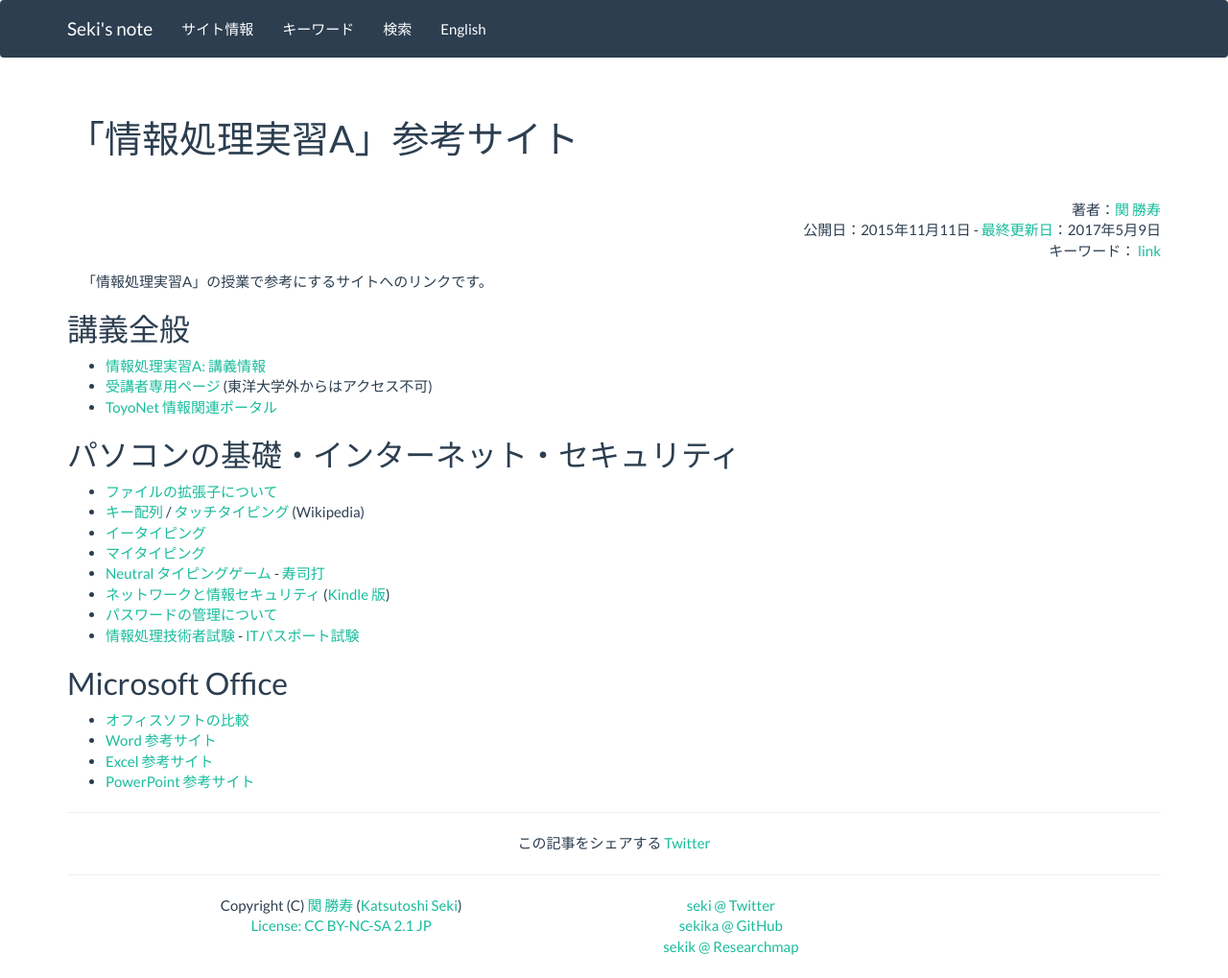
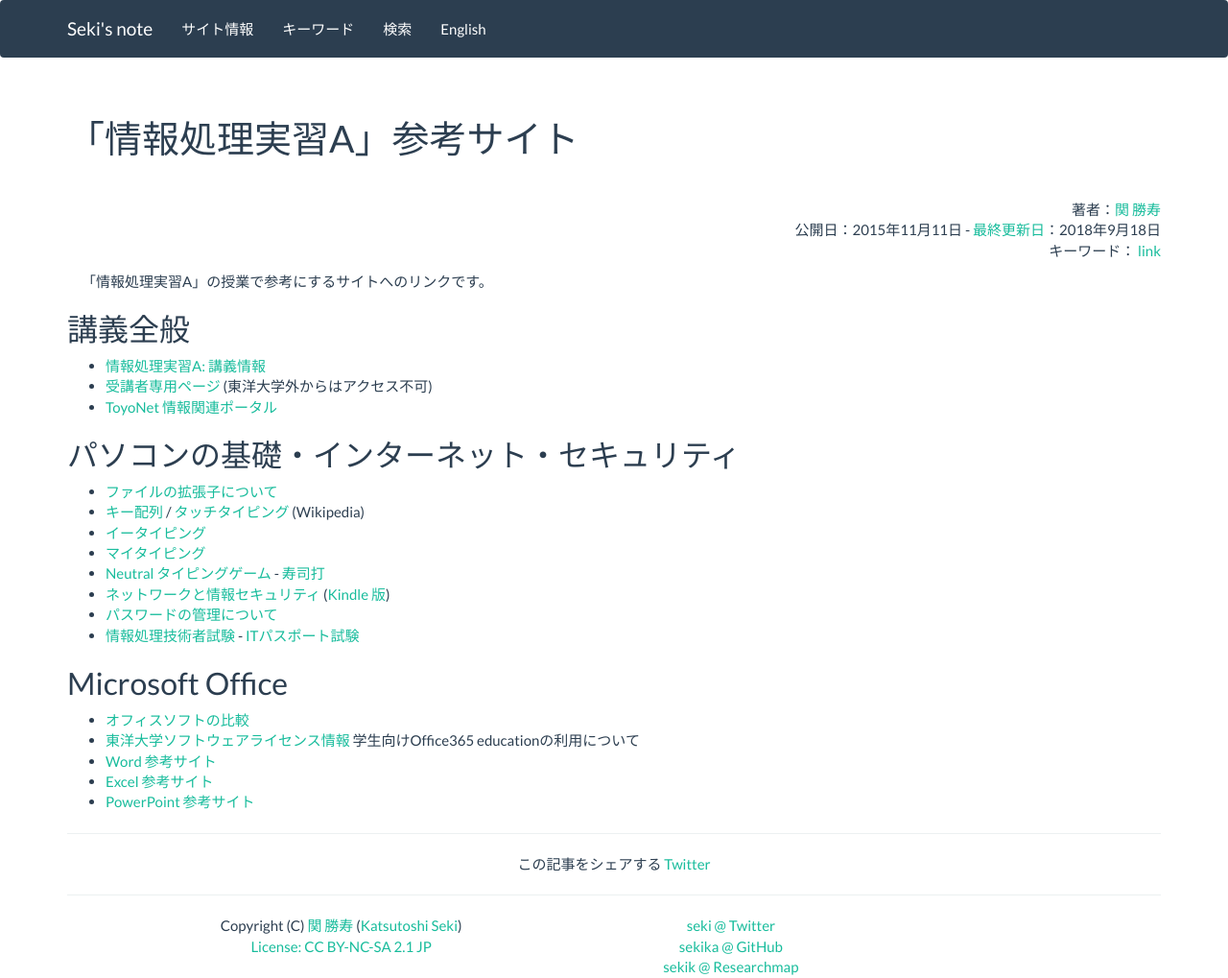
Before and after one commit to sekika/sekika.github.io, a Jekyll site: the page built from _posts/2015-11-11-joho-a-link.md, in a window 1280 px wide. Shown: the whole page at 96% size. Built offline with Jekyll 4.4.1, drawn with Linux system fonts in a browser that asks for light colours; nearby versions of some CDN libraries; comment, search, counter and statistics services are not loaded; before the commit the page ends 997 px from its top, so only the background shows below that.

Commit message:
学生向けOffice365 educationの利用について

```diff
--- a/_posts/2015-11-11-joho-a-link.md
+++ b/_posts/2015-11-11-joho-a-link.md
@@ -2,7 +2,7 @@
 layout: post
 title: 「情報処理実習A」参考サイト
 date: 2015-11-11 08:35:42 +0000
-update: 2017-05-09 09:15:38 +0000
+update: 2018-09-18 09:12:53 +0000
 tag: link
 ---
 「情報処理実習A」の授業で参考にするサイトへのリンクです。
@@ -26,6 +26,7 @@ tag: link
 ## Microsoft Office
 
 - [オフィスソフトの比較]({% post_url 2015-11-12-office-soft %})
+- [東洋大学ソフトウェアライセンス情報](http://www.toyo.ac.jp/site/toyonet/330219.html) 学生向けOffice365 educationの利用について
 - [Word 参考サイト]({% post_url 2015-11-06-word-link %})
 - [Excel 参考サイト]({% post_url 2015-11-10-excel-link %})
 - [PowerPoint 参考サイト]({% post_url 2015-11-20-powerpoint-link %})
```
